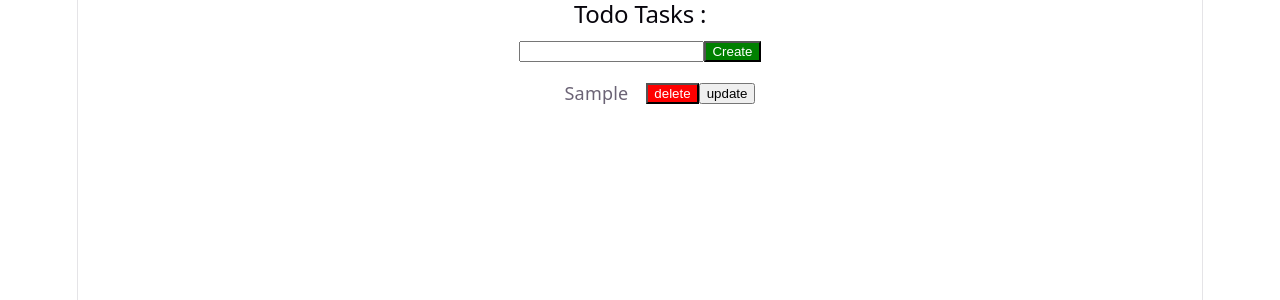
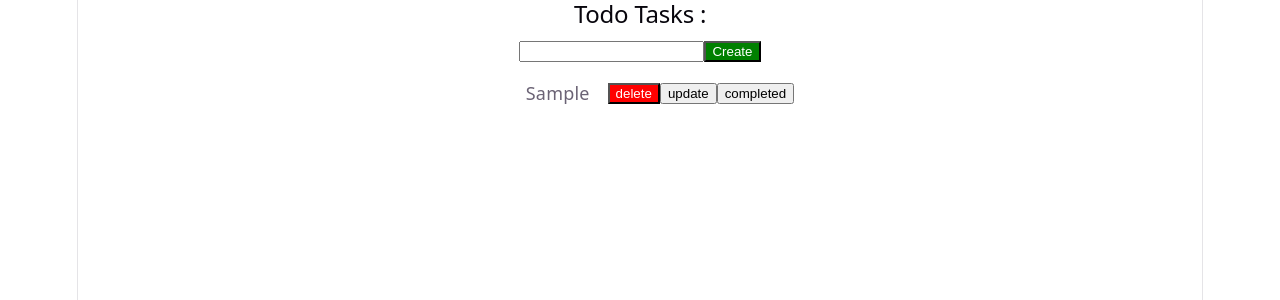
Before and after one commit to sahiba2503/myTodo, a React (Vite) app: page / in a window 1280 px wide. Both pictures are taken after typing "Sample" into the empty fields and a click on the button "Create". Shown: the top 300 px of the page. Built offline with nearby package versions, Linux system fonts and the light colour scheme.

Commit message:
add completed button to move complete task

```diff
--- a/src/App.jsx
+++ b/src/App.jsx
@@ -4,6 +4,7 @@ const App = () => {
   const[todo, setTodo]= useState("");
   const[task,setTask]=useState([]);
   const[update,setUpdate]= useState(null);
+  const[completed,setCompleted]= useState([]);
 
   function handleSubmit(e){
 e.preventDefault();
@@ -35,6 +36,15 @@ function updateTask(index) {
 setTodo(task[index]);
 setUpdate(index);
 }
+function completedTask(index){
+  const completedItem = task[index];
+
+  setCompleted([...completed, completedItem]);
+
+  const updatedTasks = [...task];
+  updatedTasks.splice(index, 1);
+  setTask(updatedTasks);
+}
   return (
 
     <div >
@@ -51,9 +61,17 @@ setUpdate(index);
     <li style={{listStyle:"none"}} key={index}>{name}</li>
     <button style={{marginLeft:"1rem",background:"red",color:"white"}} onClick={() => deleteTask(index)}>delete</button>
     <button onClick={()=>updateTask(index)}>update</button>
+    <button onClick={()=>completedTask(index)}>completed</button>
     </div>
   ))
 }
+ </ul>
+ <ul>
+  {completed.map((name, index)=>(
+
+      <li style={{listStyle:"none"}} key={index}>{name} </li>
+
+  ))}
  </ul>
     </div>
   )
```
